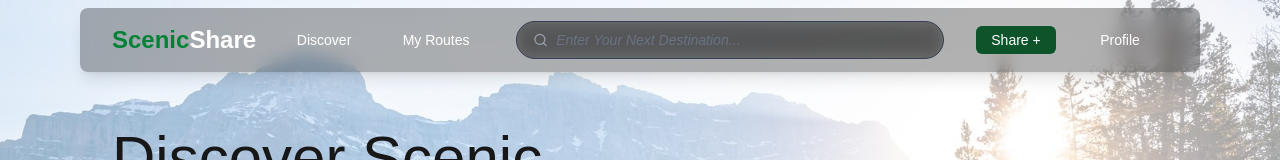
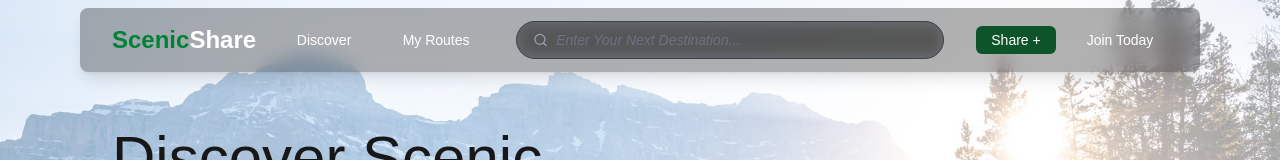
Before and after one commit to JohnL0919/ScenicShare, a Next.js app in the folder scenicshare-frontend/: page /landing-page in a window 1280 px wide. Shown: the top 160 px of the page. Built offline with nearby package versions, Linux system fonts and the light colour scheme.

Commit message:
profile -> join today

```diff
--- a/scenicshare-frontend/src/app/landing-page/components/NavBar.tsx
+++ b/scenicshare-frontend/src/app/landing-page/components/NavBar.tsx
@@ -39,7 +39,7 @@ export default function NavBar() {
               <Button text="Share +" variant="primary" size="compact" />
             </div>
             <div className="w-24">
-              <Button text="Profile" size="compact" />
+              <Button text="Join Today" size="compact" />
             </div>
           </div>
 
@@ -97,7 +97,7 @@ export default function NavBar() {
               <SearchBar />
             </div>
             <Button text="Share +" variant="primary" />
-            <Button text="Profile" />
+            <Button text="Join Us" />
           </div>
         </div>
       )}
```
